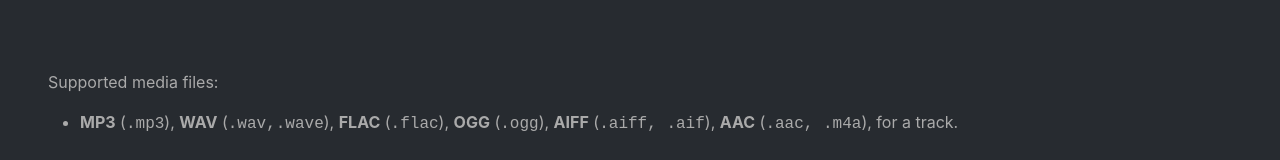
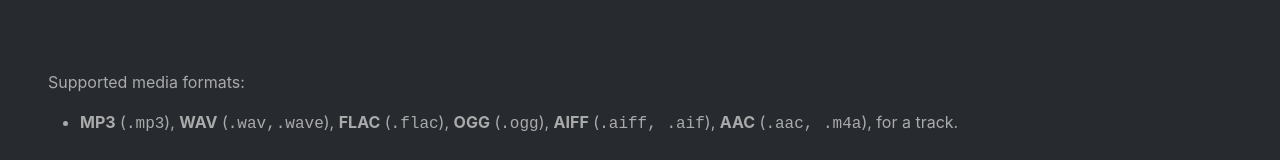
Before and after one commit to suterma/replayer-pwa, a Vue app: page /#/play in a window 1280 px wide. Shown: the part 370-530 px from the top of the page. Built offline with nearby package versions, Linux system fonts and the light colour scheme.

Commit message:
updated format info

```diff
--- a/src/components/SupportedFilesText.vue
+++ b/src/components/SupportedFilesText.vue
@@ -1,5 +1,5 @@
 <template>
-    <p>Supported media files:</p>
+    <p>Supported media formats:</p>
     <div class="content">
         <ul>
             <li>
```
